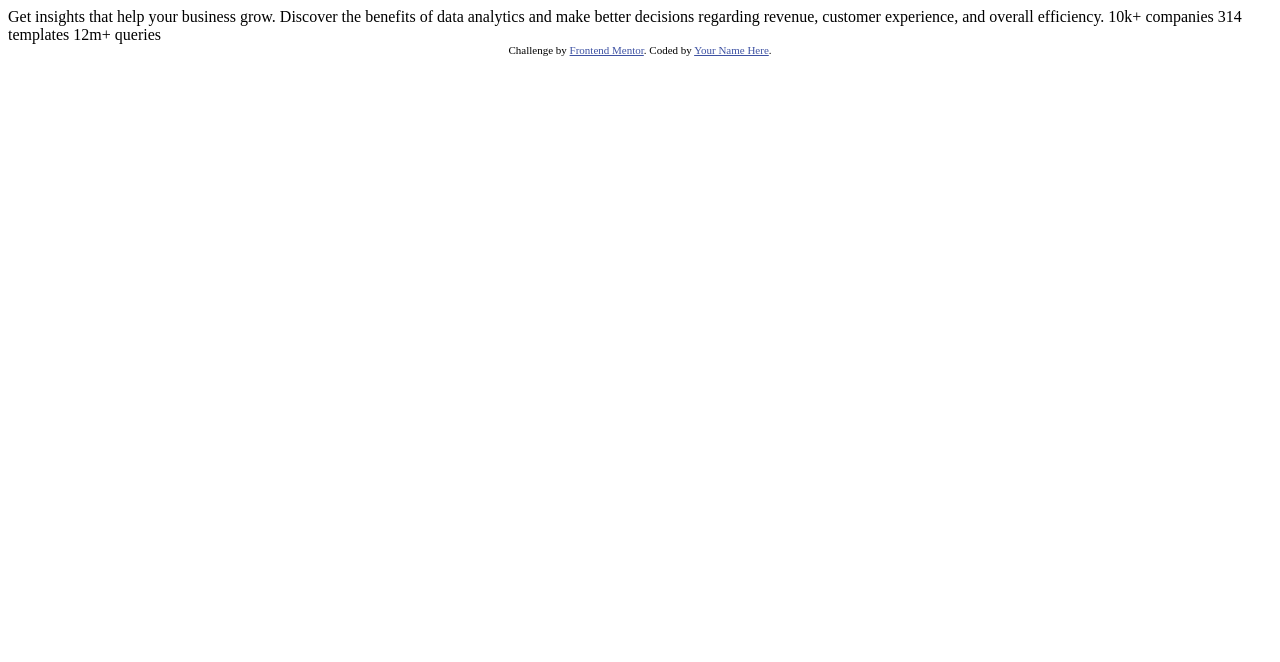
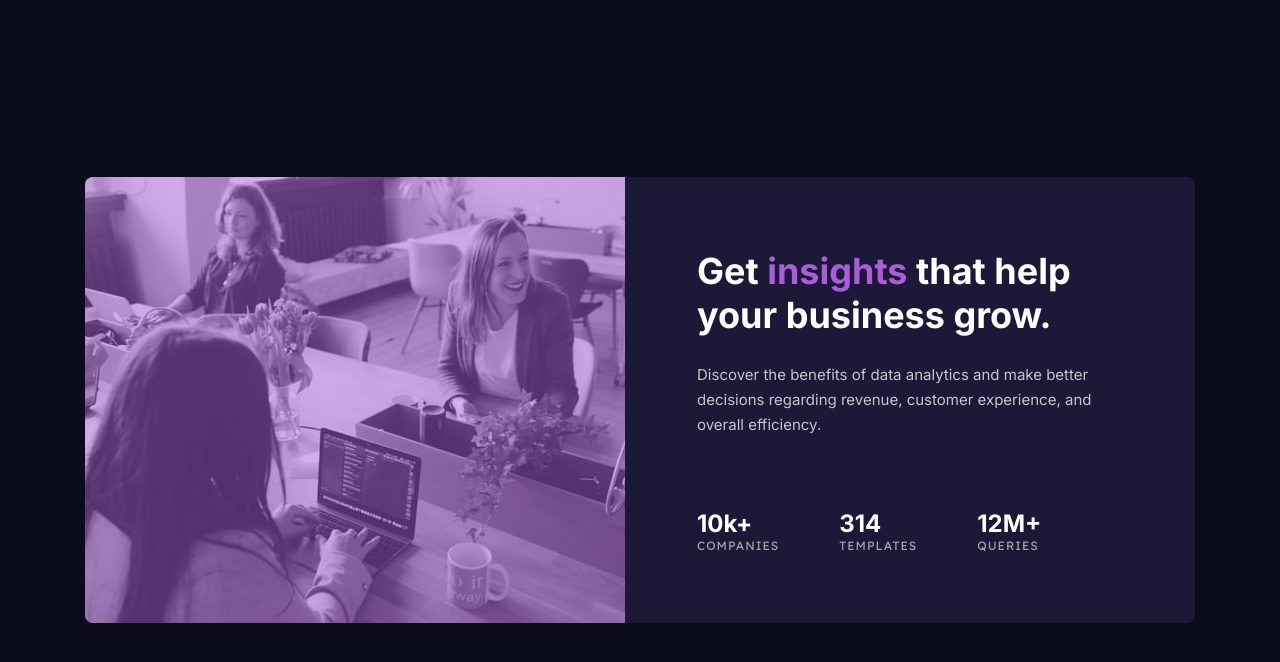
Before and after one commit to i7omic/Stats-preview-card-component, a website: page index.html in a window 1280 px wide. Drawn offline with Linux system fonts and the light colour scheme.

Commit message:
Final commit

```diff
--- a/index.html
+++ b/index.html
@@ -2,32 +2,41 @@
 <html lang="en">
 <head>
   <meta charset="UTF-8">
-  <meta name="viewport" content="width=device-width, initial-scale=1.0"> <!-- displays site properly based on user's device -->
-
-  <link rel="icon" type="image/png" sizes="32x32" href="./images/favicon-32x32.png">
-
-  <title>Frontend Mentor | Stats preview card component</title>
-
-  <!-- Feel free to remove these styles or customise in your own stylesheet 👍 -->
-  <style>
-    .attribution { font-size: 11px; text-align: center; }
-    .attribution a { color: hsl(228, 45%, 44%); }
-  </style>
+  <meta name="viewport" content="width=device-width, initial-scale=1.0">
+  <link rel="stylesheet" href="./css/style.css">
+  <title>Stats Preview Card Component</title>
 </head>
 <body>
-
-  Get insights that help your business grow.
-
-  Discover the benefits of data analytics and make better decisions regarding revenue, customer
-  experience, and overall efficiency.
-
-  10k+ companies
-  314 templates
-  12m+ queries
-
-  <div class="attribution">
-    Challenge by <a href="https://www.frontendmentor.io?ref=challenge" target="_blank">Frontend Mentor</a>.
-    Coded by <a href="#">Your Name Here</a>.
-  </div>
+    <div class="container">
+      <div class="content-cont">
+        <h1>Get <span>insights</span> that help your business grow.</h1>
+        <p>
+          Discover the benefits of data analytics and make better decisions regarding revenue, customer experience, and overall efficiency.
+        </p>
+        <div class="stats-cont">
+          <div class="stat1">
+            <h2>10k+</h2>
+            <p>
+              companies
+            </p>
+          </div>
+          <div class="stat2">
+            <h2>314</h2>
+            <p>
+              templates
+            </p>
+          </div>
+          <div class="stat3">
+            <h2>12M+</h2>
+            <p>
+              queries
+            </p>
+          </div>
+        </div>
+      </div>
+      <div class="img-cont">
+        <img class="img" src="./images/image-header-desktop.jpg" alt="">
+      </div>
+    </div>
 </body>
 </html>
--- /dev/null
+++ b/package.json
@@ -0,0 +1,5 @@
+{
+  "dependencies": {
+    "sass": "^1.68.0"
+  }
+}
--- a/style.scss
+++ b/style.scss
@@ -0,0 +1,136 @@
+@import url('https://fonts.googleapis.com/css2?family=Inter:wght@400;700&family=Lexend+Deca&display=swap');
+
+* {
+    margin: 0;
+    padding: 0;
+    box-sizing: border-box;
+}
+
+body {
+    height: 100vh;
+    display: flex;
+    justify-content: center;
+    align-items: center;
+    background-color: #0A0C1C;
+
+    .container {
+        width: 1110px;
+        height: 446px;
+        border-radius: 8px;
+        background-color: #1B1937;
+        overflow: hidden;
+        display: flex;
+
+        .content-cont {
+            order: 2;
+            width: 570px;
+            height: 100%;
+            padding: 72px 95px 0 72px;
+
+            h1 {
+                color: #fff;
+                font-family: 'Inter';
+                font-weight: 700;
+                font-size: 36px;
+                line-height: 44px;
+
+                span {
+                    color: #AB5CDB;
+                }
+            }
+
+            & > p {
+                padding-top: 25px;
+                color: #fff;
+                font-family: 'Inter';
+                font-size: 15px;
+                font-weight: 400;
+                line-height: 25px;
+                opacity: 0.75;
+            }
+
+            .stats-cont {
+                padding-top: 72px;
+                display: flex;
+                gap: 60px;
+
+                h2 {
+                    color: #fff;
+                    font-family: 'Inter';
+                    font-size: 24px;
+                    font-weight: 700;
+                }
+
+                p {
+                    color: #fff;
+                    text-transform: uppercase;
+                    font-family: 'Lexend Deca';
+                    font-size: 12px;
+                    font-weight: 400;
+                    letter-spacing: 1px;
+                    opacity: 0.6;
+                }
+            }
+        }
+
+        .img-cont {
+            order: 1;
+
+            background-color: #AB5CDB;
+            .img {
+                opacity: .5;
+
+            }
+        }
+    }
+}
+
+@media (max-width: 375px) {
+    body {
+
+        .container {
+            height: 780px;
+            flex-direction: column;
+            align-items: center;
+            border-radius: 8px;
+            width: 327px;
+
+            .content-cont {
+                height: unset;
+                width: 100%;
+                padding: 40px 32px 32px 32px;
+                text-align: center;
+
+                h1 {
+                    font-size: 28px;
+                    line-height: 32px;
+
+                    span {
+
+                    }
+                }
+
+                & > p {
+                    padding-top: 16px;
+                }
+
+                .stats-cont {
+                    flex-direction: column;
+                    padding-top: 40px;
+                    gap: 24px;
+                }
+            }
+
+            .img-cont {
+                height: 240px;
+                overflow: hidden;
+
+                .img {
+                    width: 100%;
+                    transform: translateY(-4px);
+                }
+            }
+        }
+    }
+
+}
```
Also changed, not shown: css/style.css (added), 2 other files.
